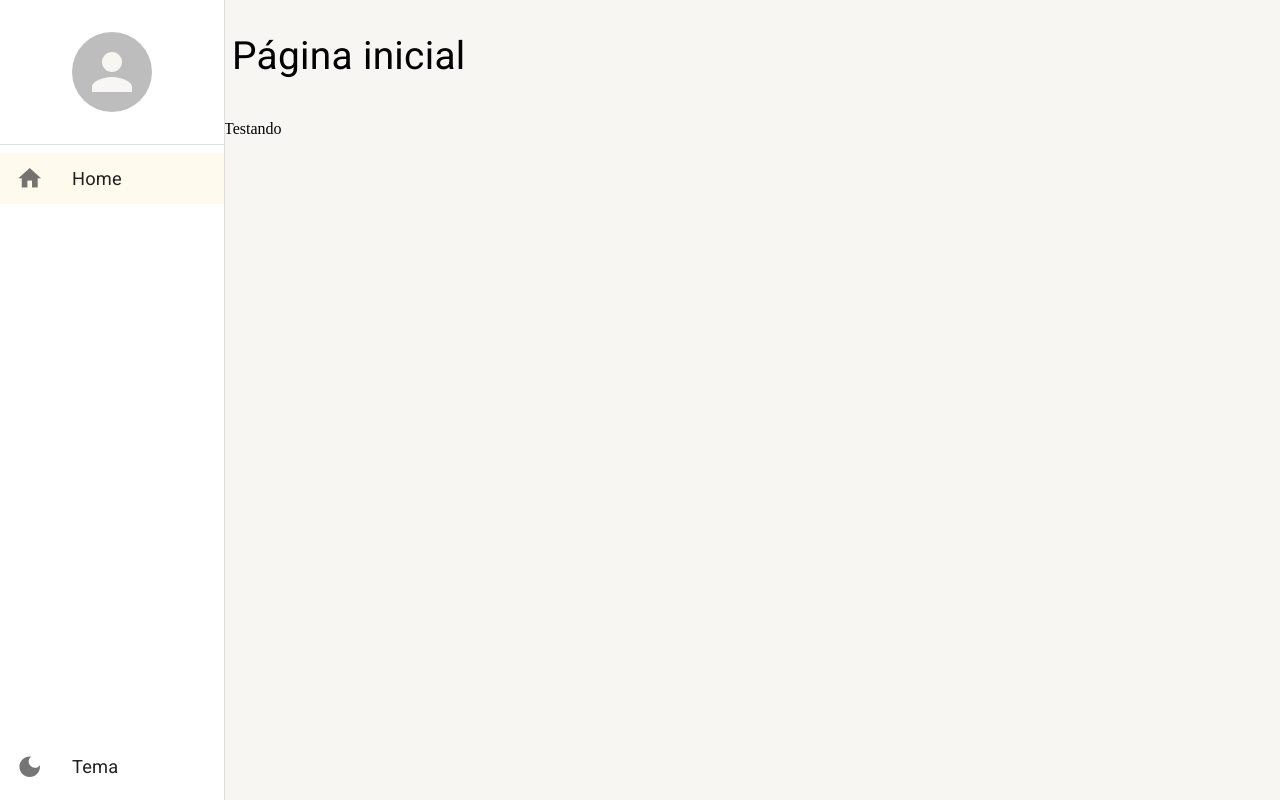
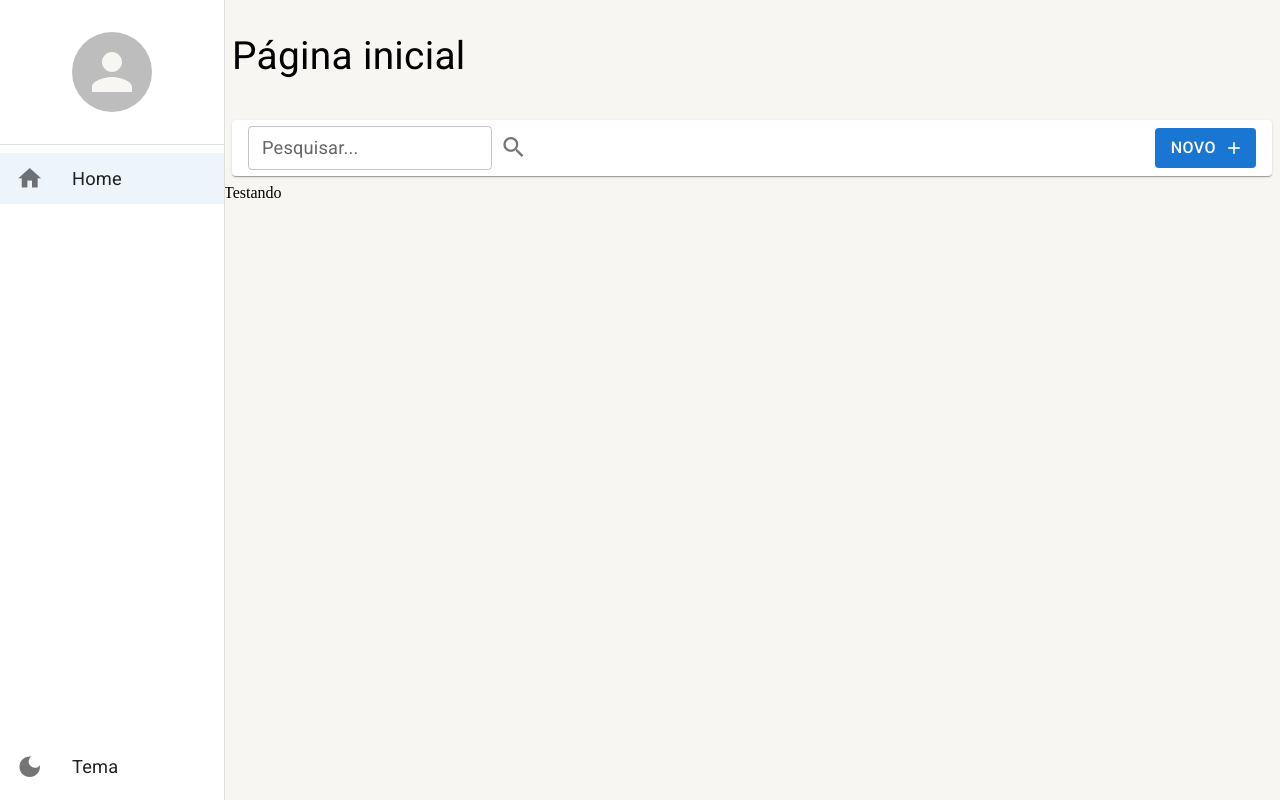
Before and after one commit to Gabriel-pagnan/dashboard, a React (Create React App) app: page /home in a window 1280 px wide. Built offline with nearby package versions, Linux system fonts and the light colour scheme.

Commit message:
feat: barra-search

```diff
--- a/src/pages/dashboard/Dashboard.tsx
+++ b/src/pages/dashboard/Dashboard.tsx
@@ -1,8 +1,15 @@
+import { BarraFeramentas } from '../../shared/components';
 import { LayoutBase } from '../../shared/layouts';
 
 export const Dashboard = () =>{
   return(
-    <LayoutBase title='Página inicial'>
+    <LayoutBase
+      title='Página inicial'
+      barraFerramentas={(
+        <BarraFeramentas
+          showInputSearch
+        />
+      )}>
         Testando
     </LayoutBase>
   );
--- /dev/null
+++ b/src/shared/components/barra-ferramentas/BarraFerramentas.tsx
@@ -0,0 +1,49 @@
+import { Button, Icon, TextField, Paper, useTheme, IconButton } from '@mui/material';
+import { Box } from '@mui/system';
+
+interface IBarraFeramentasProps {
+    text?: string;
+    showInputSearch?: boolean;
+    changeTextSearch?: (newText: string) => void;
+    textNewButton?: string;
+    showNewButton?: boolean;
+    clickNewButton?: () => void;
+}
+
+export const BarraFeramentas: React.FC<IBarraFeramentasProps> = ({
+  text = '',
+  showInputSearch = false,
+  changeTextSearch,
+  textNewButton = 'Novo',
+  showNewButton = true,
+  clickNewButton,
+}) => {
+  const theme = useTheme();
+  return(
+    <Box
+      component={Paper}
+      display='flex'
+      alignItems='center'
+      height={theme.spacing(5)}
+      marginX={1}
+      padding={1}
+      paddingX={2}
+      gap={1}>
+
+      {(showInputSearch && <Box>
+        <TextField size='small' label='Pesquisar...' onChange={(e) => changeTextSearch?.(e.target.value)} value={text}/>
+        <IconButton type="button" aria-label="search">
+          <Icon>search</Icon>
+        </IconButton>
+      </Box>)}
+
+      <Box flex={1} display='flex' justifyContent='end'>
+        {(showNewButton &&
+        <Button variant='contained' color='primary' disableElevation endIcon={
+          <Icon>add</Icon> } onClick={clickNewButton}>
+          {textNewButton}
+        </Button>)}
+      </Box>
+    </Box>
+  );
+};
--- a/src/shared/components/index.ts
+++ b/src/shared/components/index.ts
@@ -1 +1,2 @@
 export * from './side-bar/SideBar';
+export * from './barra-ferramentas/BarraFerramentas';
--- a/src/shared/themes/Dark.ts
+++ b/src/shared/themes/Dark.ts
@@ -1,5 +1,5 @@
 import { createTheme } from '@mui/material';
-import { cyan, yellow } from '@mui/material/colors';
+import { blue, cyan } from '@mui/material/colors';
 
 export const DarkTheme = createTheme({
   typography: {
@@ -11,9 +11,9 @@ export const DarkTheme = createTheme({
   palette: {
     mode: 'dark',
     primary: {
-      main: yellow[700],
-      dark: yellow[800],
-      light: yellow[500],
+      main: blue[700],
+      dark: blue[800],
+      light: blue[500],
       contrastText: '#ffffff',
     },
     secondary: {
--- a/src/shared/themes/Light.ts
+++ b/src/shared/themes/Light.ts
@@ -1,5 +1,5 @@
 import { createTheme } from '@mui/material';
-import { cyan, yellow } from '@mui/material/colors';
+import { cyan, blue } from '@mui/material/colors';
 
 export const LightTheme = createTheme({
   typography: {
@@ -7,9 +7,9 @@ export const LightTheme = createTheme({
   },
   palette: {
     primary: {
-      main: yellow[700],
-      dark: yellow[800],
-      light: yellow[500],
+      main: blue[700],
+      dark: blue[800],
+      light: blue[500],
       contrastText: '#ffffff',
     },
     secondary: {
```
